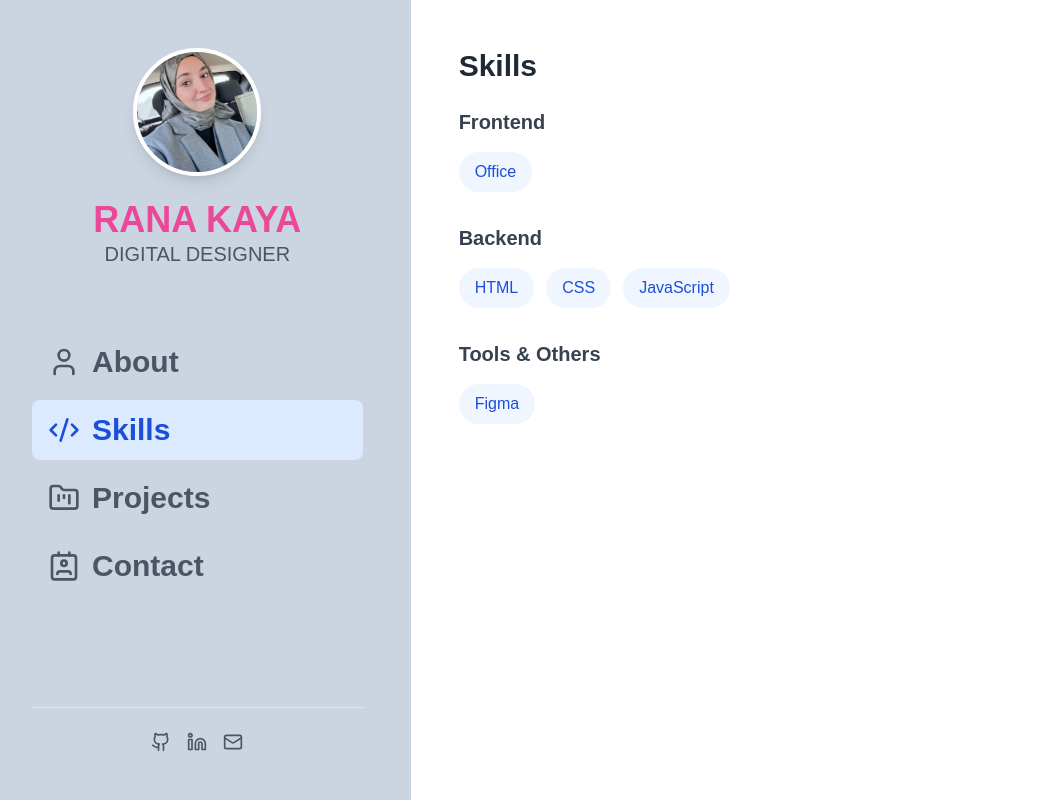
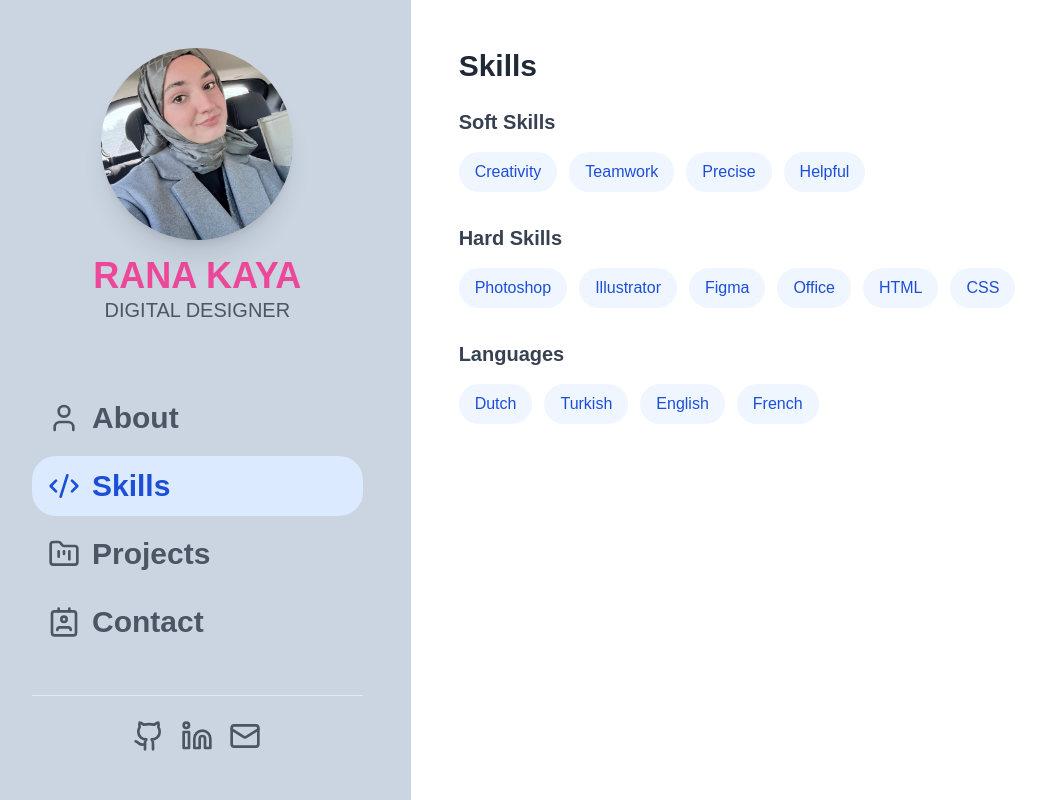
Before and after one commit to gurkanozil/ranakaya, a React (Vite) app: page / in a window 1280 px wide. Both pictures are taken after a click on the button "Skills". Shown: the whole page, without its empty margins (16-1062 px from the left). Built offline with nearby package versions, Linux system fonts and the light colour scheme.

Commit message:
Refactor components with design updates and content improvements

```diff
--- a/src/components/About.tsx
+++ b/src/components/About.tsx
@@ -1,6 +1,9 @@
 const About = () => {
   return (
     <div className="mt-6 max-w-4xl">
+      <h1 className="text-6xl font-extrabold text-[72px] text-pink-500">KAYA</h1>
+      <h1 className="text-6xl font-extrabold text-[100px] text-pink-500">RANA</h1>
+      <p className="text-xl font-bold text-gray-600 mb-10">Digital Designer</p>
       <h2 className="text-6xl font-bold  text-pink-500 mb-6">About Me</h2>
       <div className="prose prose-lg text-gray-600">
         <p className="text-xl font-bold mb-4">
--- a/src/components/Projects.tsx
+++ b/src/components/Projects.tsx
@@ -4,7 +4,7 @@ const Projects = () => {
   const projects = [
     {
       title: 'Portfolio website',
-      description: 'A portfolio prototype built with React and Node.js',
+      description: 'My portfolio website',
       image: '#',
       tech: ['Figma', 'React'],
       github: 'https://github.com/gurkanozil/ranakaya',
--- a/src/components/Sidebar.tsx
+++ b/src/components/Sidebar.tsx
@@ -25,10 +25,10 @@ const Sidebar: React.FC<SidebarProps> = ({
         <img
           src={profileImage}
           alt="Profile"
-          className="w-32 h-32 rounded-full object-cover border-4 border-white shadow-lg mb-6 transition-transform transform hover:scale-110"
+          className="w-48 h-48 rounded-full object-cover border-1 border-white shadow-xl mb-4 transition-transform transform hover:scale-110"
         />
-        <h1 className="text-4xl font-bold text-pink-500">RANA KAYA</h1>
-        <p className="text-xl font-light text-gray-600">DIGITAL DESIGNER</p>
+        <h1 className="text-4xl font-extrabold text-pink-500">RANA KAYA</h1>
+        <p className="text-xl font-light text-[16px] text-gray-600">DIGITAL DESIGNER</p>
       </div>
 
       <nav className="flex-1">
@@ -37,7 +37,7 @@ const Sidebar: React.FC<SidebarProps> = ({
             <li key={item.id}>
               <button
                 onClick={() => setActiveSection(item.id)}
-                className={`w-full flex font-bold text-3xl items-center space-x-3 px-4 py-3 rounded-lg transition-colors ${
+                className={`w-full flex font-bold text-3xl items-center space-x-3 px-4 py-3 rounded-3xl transition-colors ${
                   activeSection === item.id
                     ? 'bg-blue-100 text-blue-700'
                     : 'text-gray-600 hover:bg-blue-100 hover:text-blue-700'
@@ -56,19 +56,19 @@ const Sidebar: React.FC<SidebarProps> = ({
           href="#"
           className="text-gray-600 hover:text-blue-700 transition-colors"
         >
-          <Github size={20} />
+          <Github size={32} />
+        </a>
+        <a
+          href="https://www.linkedin.com/in/rana-kaya-64aaa5333/"
+          className="text-gray-600 hover:text-blue-700 transition-colors"
+        >
+          <Linkedin size={32} />
         </a>
         <a
           href="#"
           className="text-gray-600 hover:text-blue-700 transition-colors"
         >
-          <Linkedin size={20} />
-        </a>
-        <a
-          href="#"
-          className="text-gray-600 hover:text-blue-700 transition-colors"
-        >
-          <Mail size={20} />
+          <Mail size={32} />
         </a>
       </div>
     </aside>
--- a/src/components/Skills.tsx
+++ b/src/components/Skills.tsx
@@ -1,16 +1,16 @@
 const Skills = () => {
   const skillCategories = [
     {
-      title: 'Frontend',
-      skills: ['Office'],
+      title: 'Soft Skills',
+      skills: ['Creativity', 'Teamwork', 'Precise', 'Helpful'],
     },
     {
-      title: 'Backend',
-      skills: ['HTML', 'CSS', 'JavaScript'],
+      title: 'Hard Skills',
+      skills: ['Photoshop', 'Illustrator', 'Figma', 'Office', 'HTML', 'CSS'],
     },
     {
-      title: 'Tools & Others',
-      skills: ['Figma'],
+      title: 'Languages',
+      skills: ['Dutch', 'Turkish', 'English', 'French'],
     },
   ];
 
```
